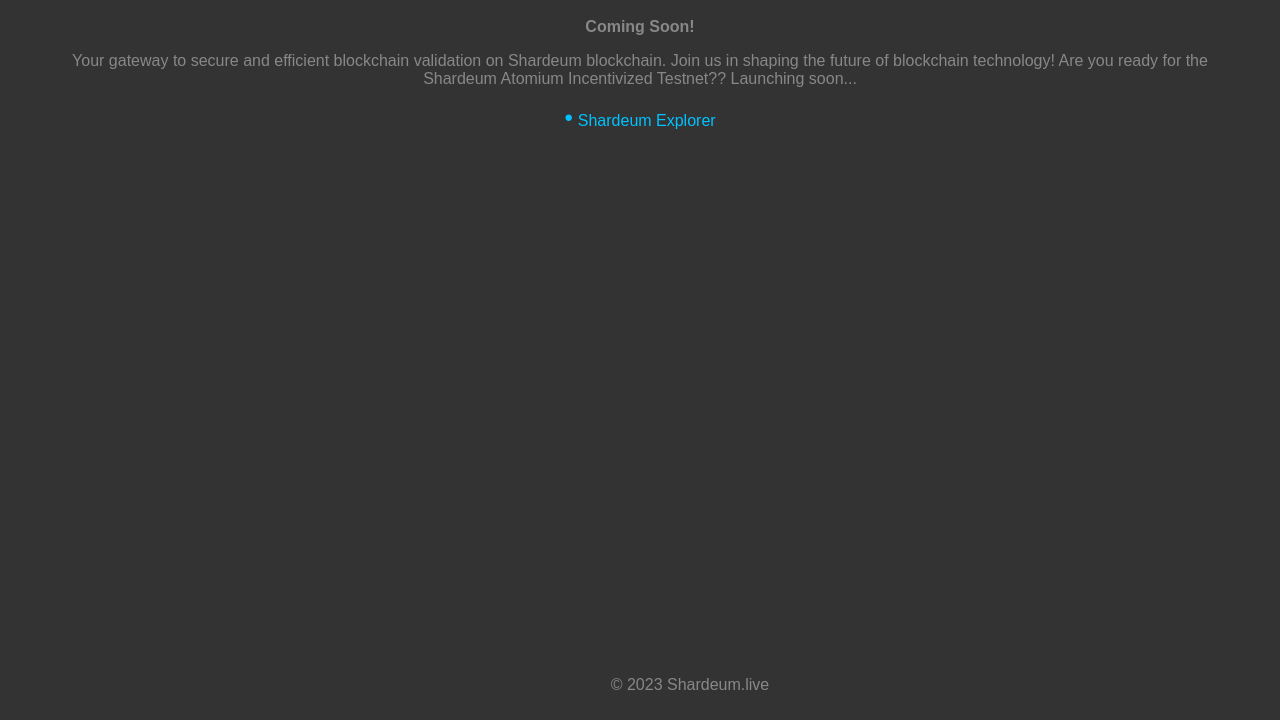
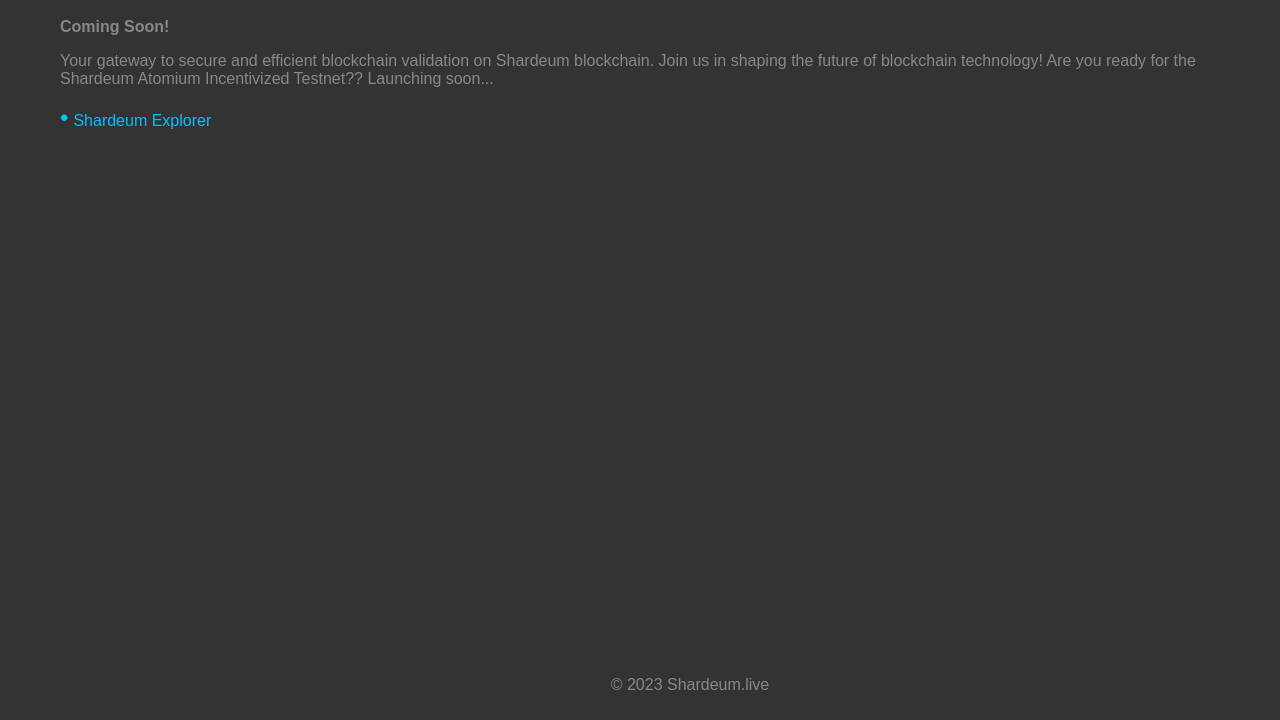
Before and after one commit to BrunoMarshall/Shardeum.live, a plain HTML site: page index.html in a window 1280 px wide. Shown: the part 80-800 px from the top of the page. Drawn offline with Linux system fonts and the light colour scheme.

Commit message:
Update index.html

```diff
--- a/index.html
+++ b/index.html
@@ -21,6 +21,10 @@
         }
         main {
             text-align: center;
+        }
+        main p {
+            text-align: left;
+            margin-left: 20px;
         }
         main a {
             color: #00c2ff;
```
